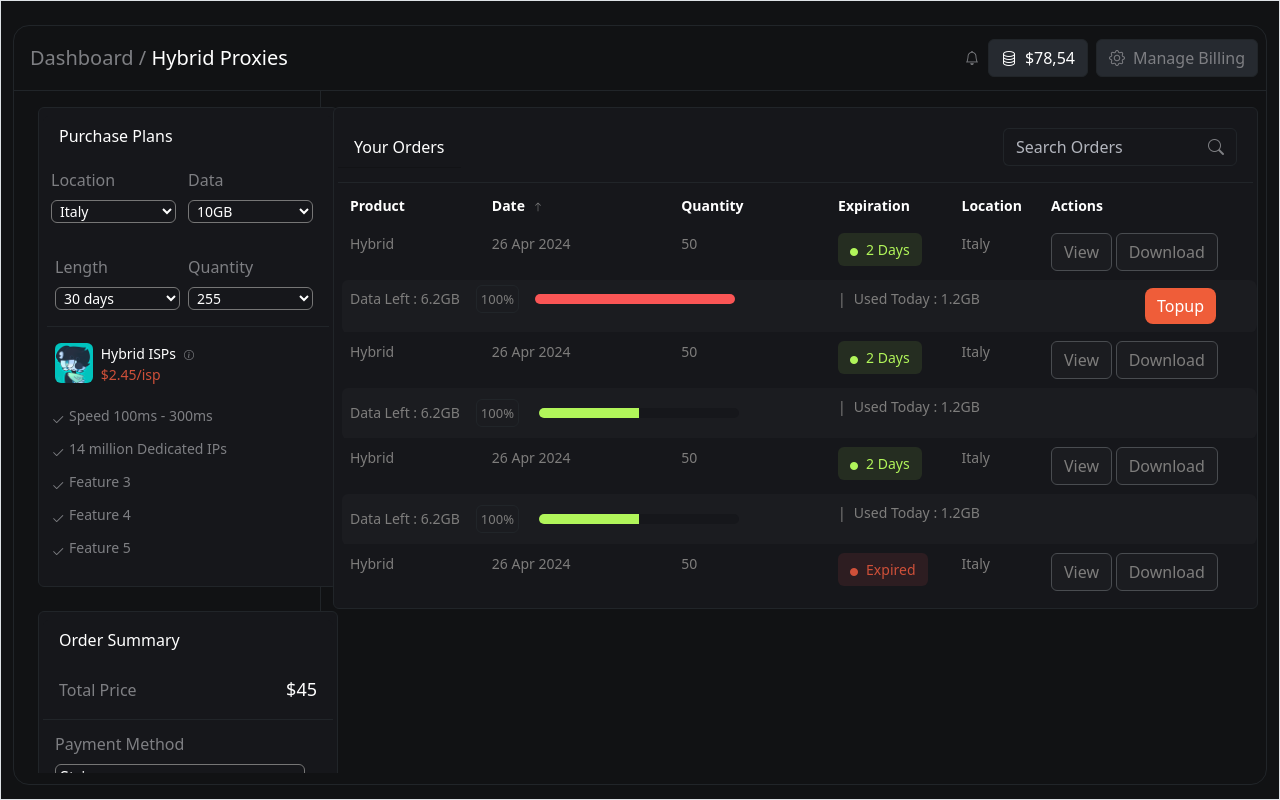
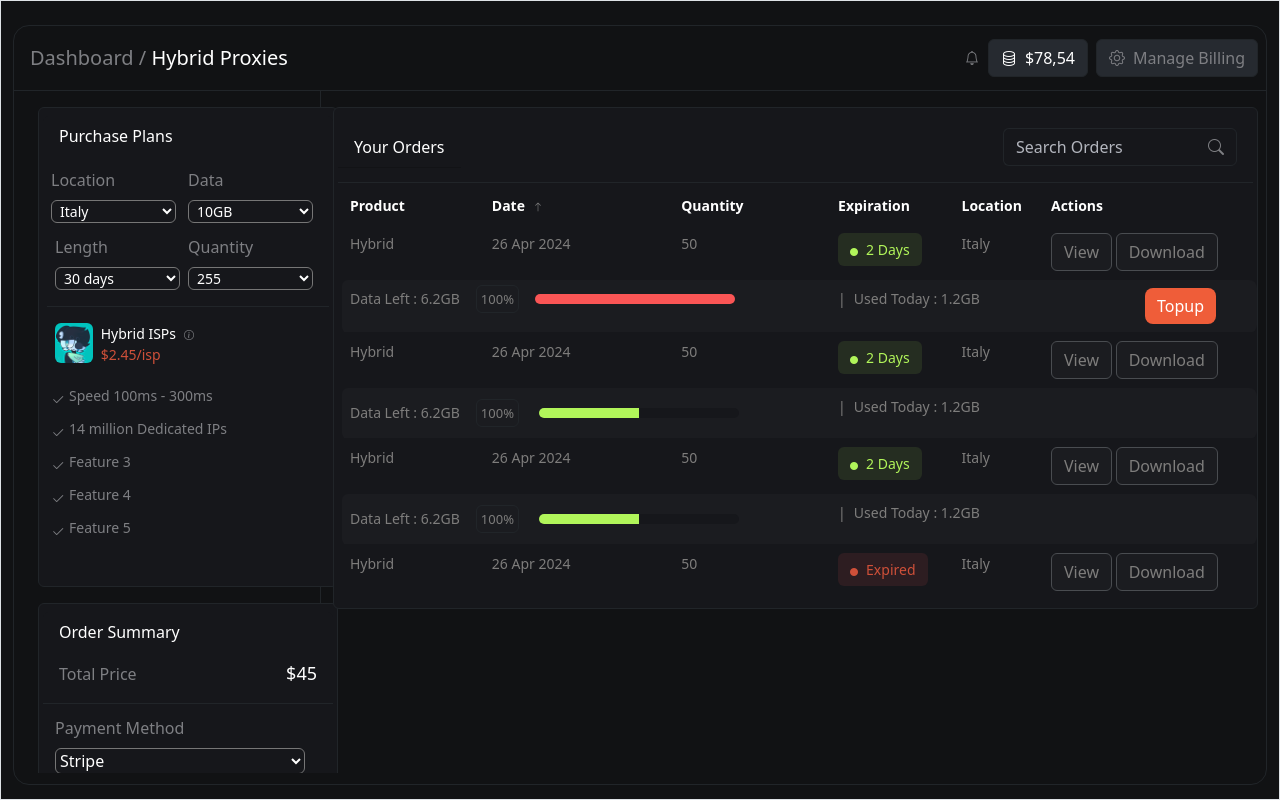
Before and after one commit to saurabhcodes25/DashView, a React (Create React App) app: page /hybrid in a window 1280 px wide. Built offline with nearby package versions, Linux system fonts and the light colour scheme.

Commit message:
enhanced ui

```diff
--- a/src/App.js
+++ b/src/App.js
@@ -14,10 +14,10 @@ function App() {
 
       <BrowserRouter>
         <Routes>
+          <Route path="/" element={<Register />} />
           <Route path="/home" element={<Lemon />} />
           <Route path="/hybrid" element={<HybridProxies />} />
           <Route path="/login" element={<Login />} />
-          <Route path="/register" element={<Register />} />
           <Route path="/grid" element={<Grid />} />
           <Route path="/flex" element={<Flex />} />
         </Routes>
--- a/src/components/hybridProxies.jsx
+++ b/src/components/hybridProxies.jsx
@@ -184,13 +184,13 @@ function HybridProxies() {
               <Col md={3} className="border-end border-dark">
                 <div className="">
                   <Card
-                    className="mt-3 m-4  pt-2 p-1 bg-cards text-white border-dark  "
+                    className="mb-3 mt-3 m-4  pt-2 p-1 bg-cards text-white border-dark  "
                     style={{ width: "300px", height: "480px" }}
                   >
                     <Card.Header className="border-0">
                       Purchase Plans
                     </Card.Header>
-                    <div className="d-flex justify-content-between align-items-center  m-1 p-2 ps-1">
+                    <div className="d-flex justify-content-between align-items-center pb-0 mb-0 m-1 p-2 ps-1">
                       <div>
                         <span className="text-grey">Location</span>
                         <div>
@@ -214,7 +214,7 @@ function HybridProxies() {
                         </div>
                       </div>
                     </div>
-                    <div className="d-flex justify-content-between align-items-center m-1 p-2 border-bottom border-dark">
+                    <div className="d-flex justify-content-between align-items-center m-1 pt-0 p-2 border-bottom border-dark">
                       <div>
                         <span className="text-grey">Length</span>
                         <div>
@@ -298,10 +298,10 @@ function HybridProxies() {
                     </div>
                   </Card>
                   <Card
-                    className="mt-3 m-4 pt-2 p-1 bg-cards text-white border-dark "
+                    className="mt-1 m-4 pt-2 p-1 bg-cards text-white border-dark "
                     style={{ width: "300px" }}
                   >
-                    <Card.Header className="border-0">
+                    <Card.Header className="border-0 pb-0">
                       Order Summary
                     </Card.Header>
                     <div className="d-flex justify-content-between align-items-center border-bottom border-dark p-3">
@@ -310,7 +310,7 @@ function HybridProxies() {
                         $45
                       </span>
                     </div>
-                    <div className="d-flex justify-content-between align-items-center  m-1 p-2">
+                    <div className="d-flex justify-content-between align-items-center mb-0 m-1 p-2">
                       <div>
                         <span className="text-grey">Payment Method</span>
                         <div>
--- a/src/components/login.jsx
+++ b/src/components/login.jsx
@@ -44,7 +44,7 @@ function Login() {
             </div>
           </Form.Group>
         </Form>
-        <Form.Group className="mx-auto pb-3">
+        <Form.Group className="pb-3">
           <Button
             className="w-100 border-0"
             type="submit"
--- a/src/components/register.jsx
+++ b/src/components/register.jsx
@@ -6,7 +6,11 @@ function Register() {
   const [showPass, setShowPass] = useState(false);
   const togglePass = () => setShowPass(!showPass);
   return (
-    <Container fluid className="border border-dark bg-dark2" style={{ height: "100vh" }}>
+    <Container
+      fluid
+      className="border border-dark bg-dark2"
+      style={{ height: "100vh" }}
+    >
       <Container
         className=" mt-5 w-25 form-container border border-dark rounded-3  bg-cards "
         style={{ width: "30%" }}
@@ -39,6 +43,7 @@ function Register() {
           <Form.Group className="  pb-3">
             <Form.Label>Email Address</Form.Label>
             <Form.Control
+              type="email"
               placeholder="Email Address"
               className="button-bg border-0 text-white"
             />
@@ -53,10 +58,11 @@ function Register() {
               />
               <i
                 onClick={togglePass}
-              class=" rounded-start-0 button-bg rounded-2 text-white btn bi bi-eye"></i>
+                class=" rounded-start-0 button-bg rounded-2 text-white btn bi bi-eye"
+              ></i>
             </div>
           </Form.Group>
-          <Form.Group className="mx-auto  pb-3 ">
+          <Form.Group className=" pb-3">
           <Button
             className="w-100 border-0"
             type="submit"
```
Lines whose indentation alone changed are shown as unchanged.
